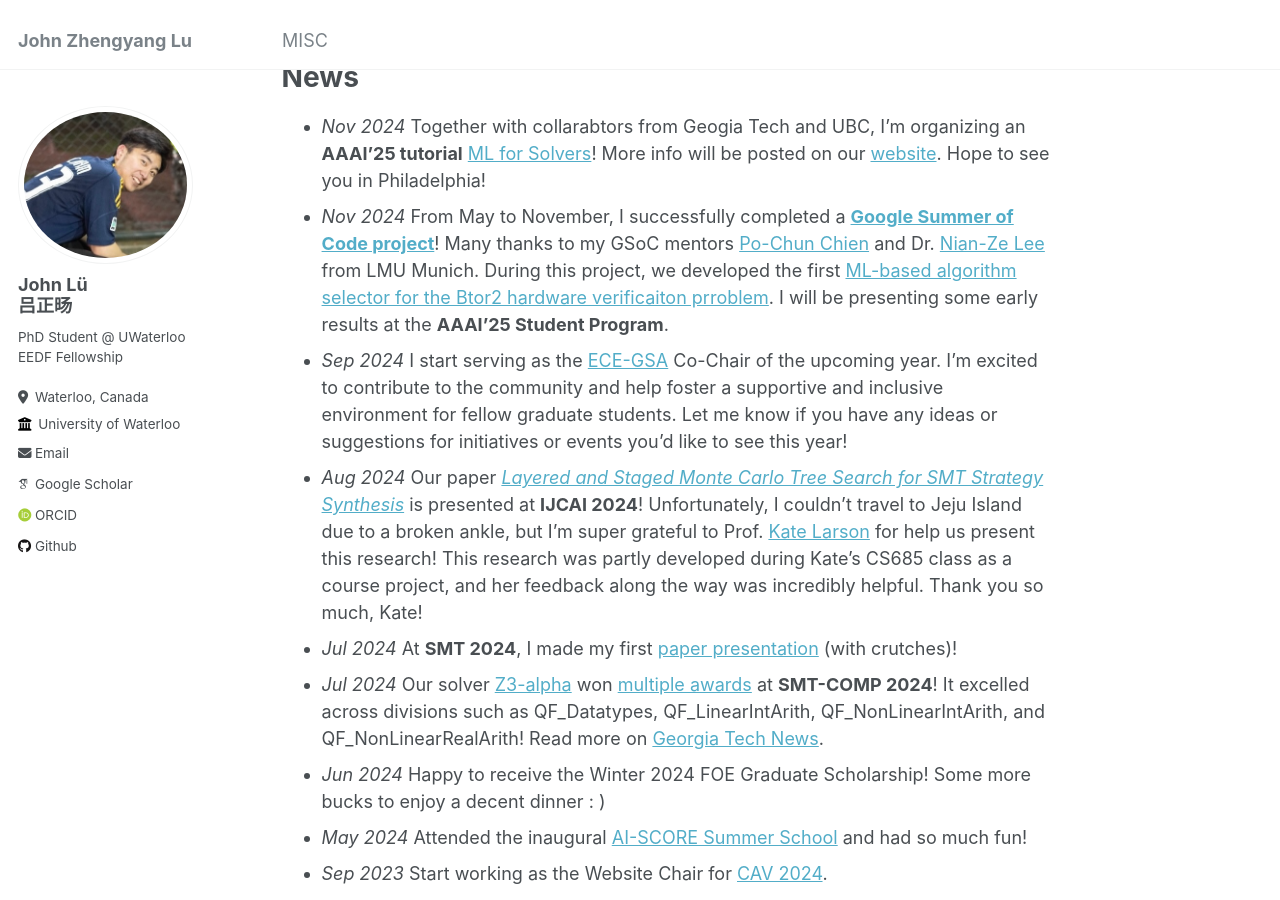
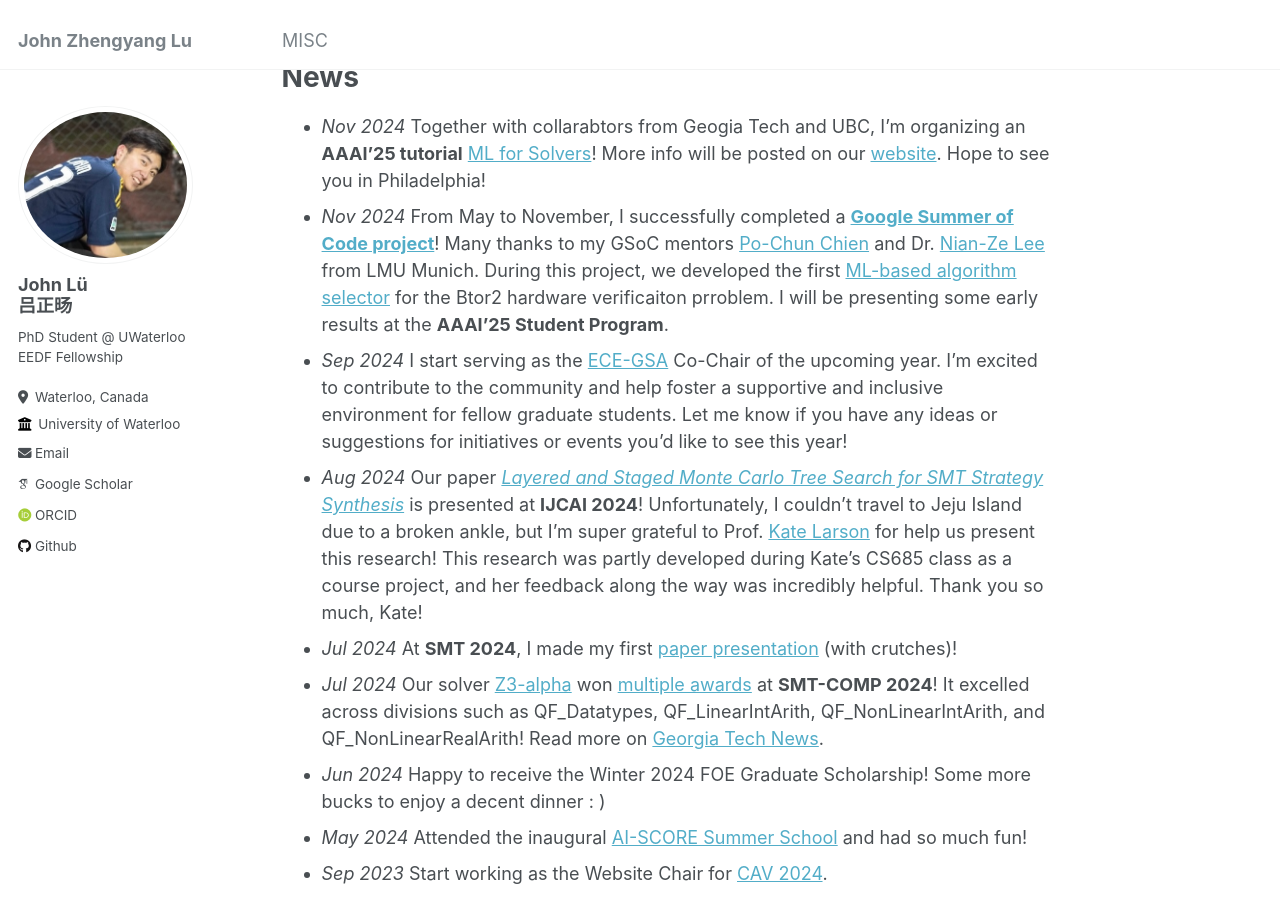
Before and after one commit to JohnLyu2/johnlyu2.github.io, a Jekyll site: the page built from _pages/about.md, in a window 1280 px wide and 900 px high, scrolled down 472 px. Built offline with Jekyll 4.4.1, drawn with Linux system fonts in a browser that asks for light colours; some web fonts are replaced.

Commit message:
formatting

```diff
--- a/_pages/about.md
+++ b/_pages/about.md
@@ -21,7 +21,7 @@
 News
 ======
 - *Nov 2024*  Together with collarabtors from Geogia Tech and UBC, I'm organizing an **AAAI'25 tutorial** [ML for Solvers](https://ml-for-solvers.github.io/)! More info will be posted on our [website](https://ml-for-solvers.github.io/). Hope to see you in Philadelphia!
-- *Nov 2024*  From May to November, I successfully completed a [**Google Summer of Code project**](https://summerofcode.withgoogle.com/programs/2024/projects/FGmF8gS3)! Many thanks to my GSoC mentors [Po-Chun Chien](https://www.sosy-lab.org/people/chien/) and Dr. [Nian-Ze Lee](https://nianzelee.github.io/) from LMU Munich. During this project, we developed the first [ML-based algorithm selector for the Btor2 hardware verificaiton prroblem](https://gitlab.com/sosy-lab/software/btor2-select). I will be presenting some early results at the **AAAI'25 Student Program**.
+- *Nov 2024*  From May to November, I successfully completed a [**Google Summer of Code project**](https://summerofcode.withgoogle.com/programs/2024/projects/FGmF8gS3)! Many thanks to my GSoC mentors [Po-Chun Chien](https://www.sosy-lab.org/people/chien/) and Dr. [Nian-Ze Lee](https://nianzelee.github.io/) from LMU Munich. During this project, we developed the first [ML-based algorithm selector](https://gitlab.com/sosy-lab/software/btor2-select) for the Btor2 hardware verificaiton prroblem. I will be presenting some early results at the **AAAI'25 Student Program**.
 - *Sep 2024*  I start serving as the [ECE-GSA](https://uwaterloo.ca/electrical-computer-engineering-graduate-student-association/) Co-Chair of the upcoming year. I’m excited to contribute to the community and help foster a supportive and inclusive environment for fellow graduate students. Let me know if you have any ideas or suggestions for initiatives or events you’d like to see this year!
 - *Aug 2024*  Our paper *[Layered and Staged Monte Carlo Tree Search for SMT Strategy Synthesis](https://www.ijcai.org/proceedings/2024/0211.pdf)* is presented at **IJCAI 2024**! Unfortunately, I couldn't travel to Jeju Island due to a broken ankle, but I'm super grateful to Prof. [Kate Larson](https://cs.uwaterloo.ca/~klarson/index.html) for help us present this research! This research was partly developed during Kate's CS685 class as a course project, and her feedback along the way was incredibly helpful. Thank you so much, Kate!
 - *Jul 2024*  At **SMT 2024**, I made my first [paper presentation](https://easychair.org/smart-slide/slide/p8zq#) (with crutches)!
```
